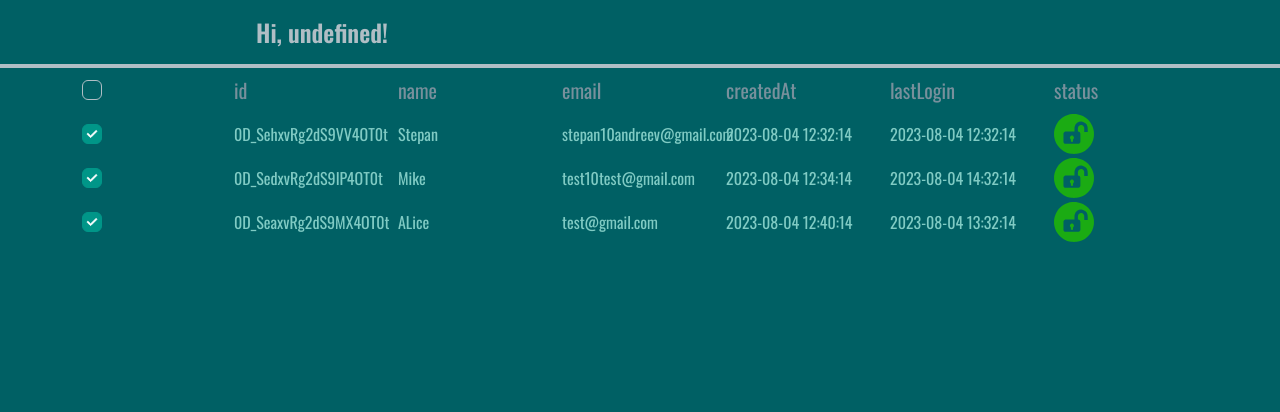
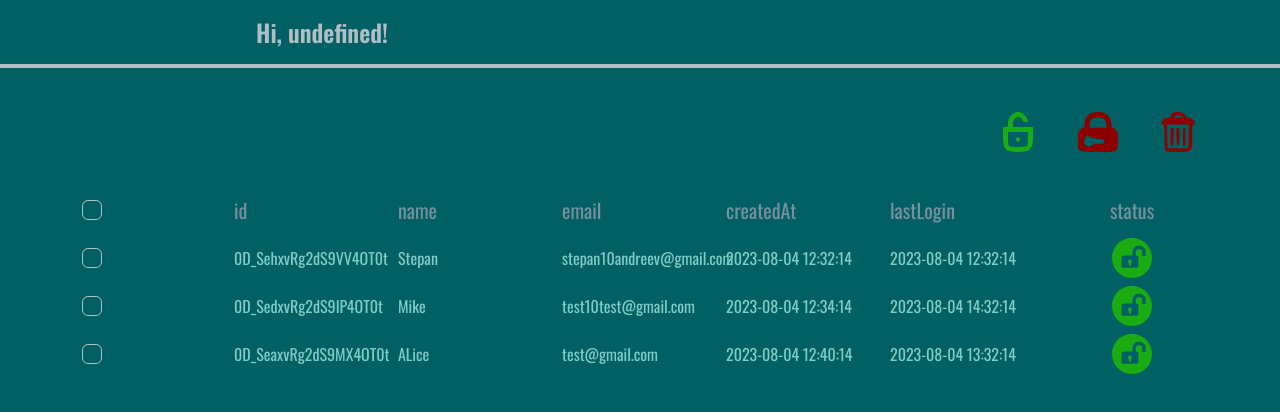
Before and after one commit to stepan10andreev/auth_user-management, a Next.js app: page /user-table in a window 1280 px wide. Shown: the top 412 px of the page. Built offline with nearby package versions, Linux system fonts and the light colour scheme; no server answers.

Commit message:
add ToolBar and Icons

```diff
--- a/src/app/user-table/page.tsx
+++ b/src/app/user-table/page.tsx
@@ -1,5 +1,6 @@
 import { RegistrationForm } from '@/components/RegistrationFormContainer/RegistrationForm/RegistrationForm'
 import { RegistrationFormContainer } from '@/components/RegistrationFormContainer/RegistrationFormContainer'
+import { Toolbar } from '@/components/Toolbar/Toolbar'
 import { UserTable } from '@/components/UserTable/UserTable'
 import { Container } from '@/components/ui-components/Container/Container'
 import { Content } from '@/components/ui-components/Content/Content'
@@ -20,7 +21,8 @@ export default async function UserTablePage({ searchParams }: { searchParams: {
         </Container>
       </Header>
       <Content>
-          <UserTable usersList={usersList} />
+        <Toolbar />
+        <UserTable usersList={usersList} />
       </Content>
     </>
   )
--- /dev/null
+++ b/src/components/Toolbar/Toolbar.module.scss
@@ -0,0 +1,3 @@
+.wrapper {
+  @apply p-2 ml-auto w-fit flex justify-end gap-8 mb-6;
+}
--- /dev/null
+++ b/src/components/Toolbar/Toolbar.tsx
@@ -0,0 +1,17 @@
+import React from 'react'
+import { UIButton } from '../ui-components/UIButton/UIButton'
+import { UnlockedIcon } from '../ui-components/Icons/UnlockedIcon'
+import { LockedIcon } from '../ui-components/Icons/LockedIcon'
+import styles from './Toolbar.module.scss'
+import { DeleteIcon } from '../ui-components/Icons/DeleteIcon'
+
+export const Toolbar = () => {
+  return (
+    <div className={styles.wrapper}>
+      {/* <UIButton text='Block' /> */}
+      <UIButton icon={<UnlockedIcon />} name='unlockedBtn'/>
+      <UIButton icon={<LockedIcon />} name='lockedBtn'/>
+      <UIButton icon={<DeleteIcon />} name='deleteBtn'/>
+    </div>
+  )
+}
--- a/src/components/UserTable/UserItem/UserItem.module.scss
+++ b/src/components/UserTable/UserItem/UserItem.module.scss
@@ -4,4 +4,8 @@
   >div{
     @apply self-center text-teal-200
   }
+
+  >div:last-child {
+    @apply justify-self-center
+  }
 }
--- a/src/components/UserTable/UserItem/UserItem.tsx
+++ b/src/components/UserTable/UserItem/UserItem.tsx
@@ -1,15 +1,27 @@
-import React, { FC } from 'react'
+import React, { FC, useEffect, useState } from 'react'
 import { IUserItem } from './userItem.interface'
 import styles from './UserItem.module.scss'
 import { Checkbox } from '@/components/ui-components/tailwinds-components/tailwinds'
 import { BlockedIcon } from '@/components/ui-components/Icons/BlockedIcon'
 import { UnblockedIcon } from '@/components/ui-components/Icons/UnblockedIcon'
+import { useAppSelector } from '@/components/Hooks/useApp'
 
 export const UserItem: FC<IUserItem> = ({ name, email, createdAt, lastLogin, isBlocked, id }) => {
+  const [checked, setChecked] = useState(false);
+
+  const selectAllValue = useAppSelector((state) => state.userManagement.selectAll);
+
+  useEffect(() => {
+    selectAllValue ? setChecked(true) : setChecked(false);
+  }, [selectAllValue])
+
+  const handleChange = () => {
+    setChecked(!checked)
+  }
   return (
     <div className={styles.wrapper}>
       <div>
-        <Checkbox id='1' color="teal" defaultChecked />
+        <Checkbox id='1' color="teal" defaultChecked checked={checked} onChange={handleChange}/>
       </div>
       <div>{id}</div>
       <div>{name}</div>
--- a/src/components/UserTable/UserTable.module.scss
+++ b/src/components/UserTable/UserTable.module.scss
@@ -1,5 +1,5 @@
 .table {
-  @apply container;
+  @apply container flex flex-col gap-1;
 
   .headings {
     @apply grid grid-cols-7 gap-2;
@@ -7,6 +7,10 @@
     >div {
       @apply self-center text-xl text-blue-gray-400
     }
+
+    >div:last-child {
+      @apply justify-self-center
+    }
   }
 
 
--- a/src/components/UserTable/UserTable.tsx
+++ b/src/components/UserTable/UserTable.tsx
@@ -5,6 +5,7 @@ import styles from './UserTable.module.scss'
 import { UserItem } from './UserItem/UserItem'
 import { Checkbox } from '../ui-components/tailwinds-components/tailwinds'
 import { useAppDispatch, useAppSelector } from '../Hooks/useApp'
+import { selectAll } from '@/store/userManagement'
 
 export const UserTable: FC<IUserTable> = ({ usersList }) => {
 
@@ -13,7 +14,7 @@ export const UserTable: FC<IUserTable> = ({ usersList }) => {
   const dispatch = useAppDispatch();
 
   const handleChange = () => {
-
+    dispatch(selectAll())
   }
   return (
     <div className={styles.table}>
--- a/src/components/ui-components/Content/Content.module.scss
+++ b/src/components/ui-components/Content/Content.module.scss
@@ -1,3 +1,3 @@
 .main {
-  @apply container max-w-max m-auto;
+  @apply py-8 container max-w-max m-auto;
 }
--- /dev/null
+++ b/src/components/ui-components/Icons/DeleteIcon.tsx
@@ -0,0 +1,27 @@
+import React from 'react'
+
+export const DeleteIcon = () => {
+  return (
+    <svg version="1.0" xmlns="http://www.w3.org/2000/svg"
+      width="40" height="40" viewBox="0 0 48.000000 48.000000"
+      preserveAspectRatio="xMidYMid meet">
+
+      <g transform="translate(0.000000,48.000000) scale(0.100000,-0.100000)"
+        fill="#8c0000" stroke="none">
+        <path d="M170 460 c-11 -11 -20 -27 -20 -35 0 -10 -10 -15 -29 -15 -39 0 -61
+-9 -61 -26 0 -8 -4 -14 -10 -14 -5 0 -10 -9 -10 -20 0 -11 6 -20 14 -20 21 0
+26 -33 26 -177 0 -120 2 -133 19 -143 11 -5 76 -10 145 -10 171 0 166 -6 166
+185 0 122 2 145 15 145 22 0 18 32 -5 58 -14 14 -33 22 -55 22 -28 0 -35 4
+-35 19 0 49 -119 72 -160 31z m118 -37 c2 -9 -11 -13 -47 -13 -48 0 -61 7 -44
+24 12 11 86 2 91 -11z m80 -235 l-3 -143 -125 0 -125 0 -3 143 -3 142 131 0
+131 0 -3 -142z"/>
+        <path d="M150 179 c0 -100 2 -110 18 -107 15 3 17 18 20 111 3 102 2 107 -18
+107 -19 0 -20 -6 -20 -111z"/>
+        <path d="M222 183 c2 -88 6 -108 18 -108 12 0 16 20 18 108 3 102 2 107 -18
+107 -20 0 -21 -5 -18 -107z"/>
+        <path d="M300 180 c0 -91 3 -110 15 -110 12 0 15 19 15 110 0 91 -3 110 -15
+110 -12 0 -15 -19 -15 -110z"/>
+      </g>
+    </svg>
+  )
+}
--- /dev/null
+++ b/src/components/ui-components/Icons/LockedIcon.tsx
@@ -0,0 +1,22 @@
+import React from 'react'
+
+export const LockedIcon = () => {
+  return (
+    <svg version="1.0" xmlns="http://www.w3.org/2000/svg"
+      width="40" height="40" viewBox="0 0 48.000000 48.000000"
+      preserveAspectRatio="xMidYMid meet">
+
+      <g transform="translate(0.000000,48.000000) scale(0.100000,-0.100000)"
+        fill="#8c0000" stroke="none">
+        <path d="M151 462 c-43 -23 -71 -74 -71 -129 0 -32 -4 -43 -15 -43 -9 0 -27
+-11 -40 -25 -23 -22 -25 -31 -25 -123 0 -146 -6 -142 241 -142 191 0 196 0
+217 23 20 21 22 34 22 121 0 90 -2 99 -25 121 -13 14 -31 25 -40 25 -11 0 -15
+11 -15 43 0 55 -28 106 -71 129 -45 24 -133 24 -178 0z m163 -65 c11 -8 20
+-31 23 -60 l6 -47 -103 0 -103 0 7 48 c3 26 14 52 23 60 22 16 124 16 147 -1z
+m-148 -222 c11 -8 42 -14 75 -15 59 0 86 -16 75 -45 -4 -11 -21 -15 -62 -15
+-40 0 -67 -6 -90 -21 -30 -18 -37 -19 -61 -7 -21 10 -29 22 -31 47 -6 59 48
+91 94 56z"/>
+      </g>
+    </svg>
+  )
+}
--- /dev/null
+++ b/src/components/ui-components/Icons/UnlockedIcon.tsx
@@ -0,0 +1,21 @@
+import React from 'react'
+
+export const UnlockedIcon = () => {
+  return (
+    <svg version="1.0" xmlns="http://www.w3.org/2000/svg"
+      width="40" height="40" viewBox="0 0 48.000000 48.000000"
+      preserveAspectRatio="xMidYMid meet">
+
+      <g transform="translate(0.000000,48.000000) scale(0.100000,-0.100000)"
+        fill="#1bab13" stroke="none">
+        <path d="M190 462 c-41 -20 -70 -71 -70 -124 0 -35 -2 -38 -30 -38 l-30 0 0
+-100 c0 -170 27 -200 180 -200 153 0 180 30 180 200 l0 100 -120 0 -120 0 0
+43 c0 50 22 77 62 77 25 0 58 -27 58 -48 0 -7 14 -12 31 -12 27 0 30 3 24 23
+-13 41 -36 68 -70 83 -44 18 -53 18 -95 -4z m170 -300 c0 -47 -5 -83 -12 -90
+-16 -16 -200 -16 -216 0 -7 7 -12 43 -12 90 l0 78 120 0 120 0 0 -78z"/>
+        <path d="M220 164 c-11 -12 -10 -18 3 -32 16 -15 18 -15 34 0 13 14 14 20 3
+32 -7 9 -16 16 -20 16 -4 0 -13 -7 -20 -16z"/>
+      </g>
+    </svg>
+  )
+}
--- a/src/components/ui-components/UIButton/UIButton.module.scss
+++ b/src/components/ui-components/UIButton/UIButton.module.scss
@@ -1,16 +1,27 @@
 .button[name='regBtn'],
 .button[name='signInBtn'] {
   @apply p-3 container flex items-center justify-center justify-items-center
-  bg-emerald-700 text-xl font-medium text-sky-100
-  focus-visible:bg-emerald-500 hover:bg-emerald-500 active:bg-emerald-950 outline-none
+  bg-amber-300 text-xl font-medium text-gray-100
+  focus-visible:bg-amber-500 hover:bg-amber-500 active:bg-amber-800 outline-none
   /* focus-visible:text-slate-500 hover:text-slate-600 */
   transition-all duration-300
 }
 .button[name='returnBtn'],
 .button[name='logBtn'] {
   @apply p-3 container flex items-center justify-center justify-items-center
-  bg-yellow-600 text-xl font-medium text-sky-100
+  bg-yellow-600 text-xl font-medium text-gray-100
   focus-visible:bg-yellow-500 hover:bg-yellow-500 active:bg-yellow-700 outline-none
   /* focus-visible:text-slate-500  hover:text-slate-600 */
   transition-all duration-300
 }
+
+.button[name='unlockedBtn'] {
+  @apply p-1 focus-visible:bg-green-400 hover:bg-green-400 active:scale-90 outline-none rounded-lg
+  transition-all duration-300;
+}
+
+.button[name='deleteBtn'],
+.button[name='lockedBtn'] {
+  @apply p-1 focus-visible:bg-red-400 hover:bg-red-400 active:scale-90 outline-none rounded-lg
+  transition-all duration-300;
+}
```
